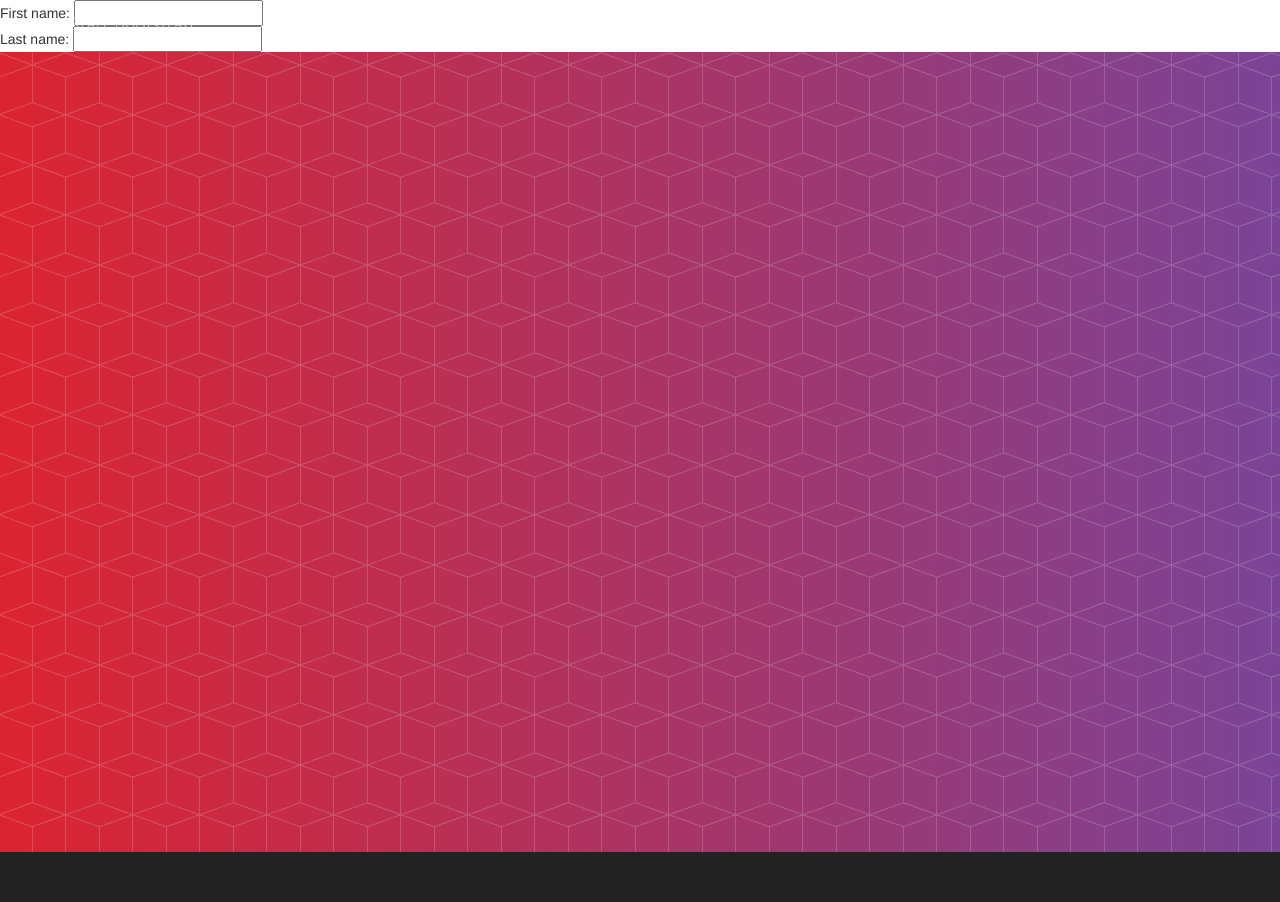
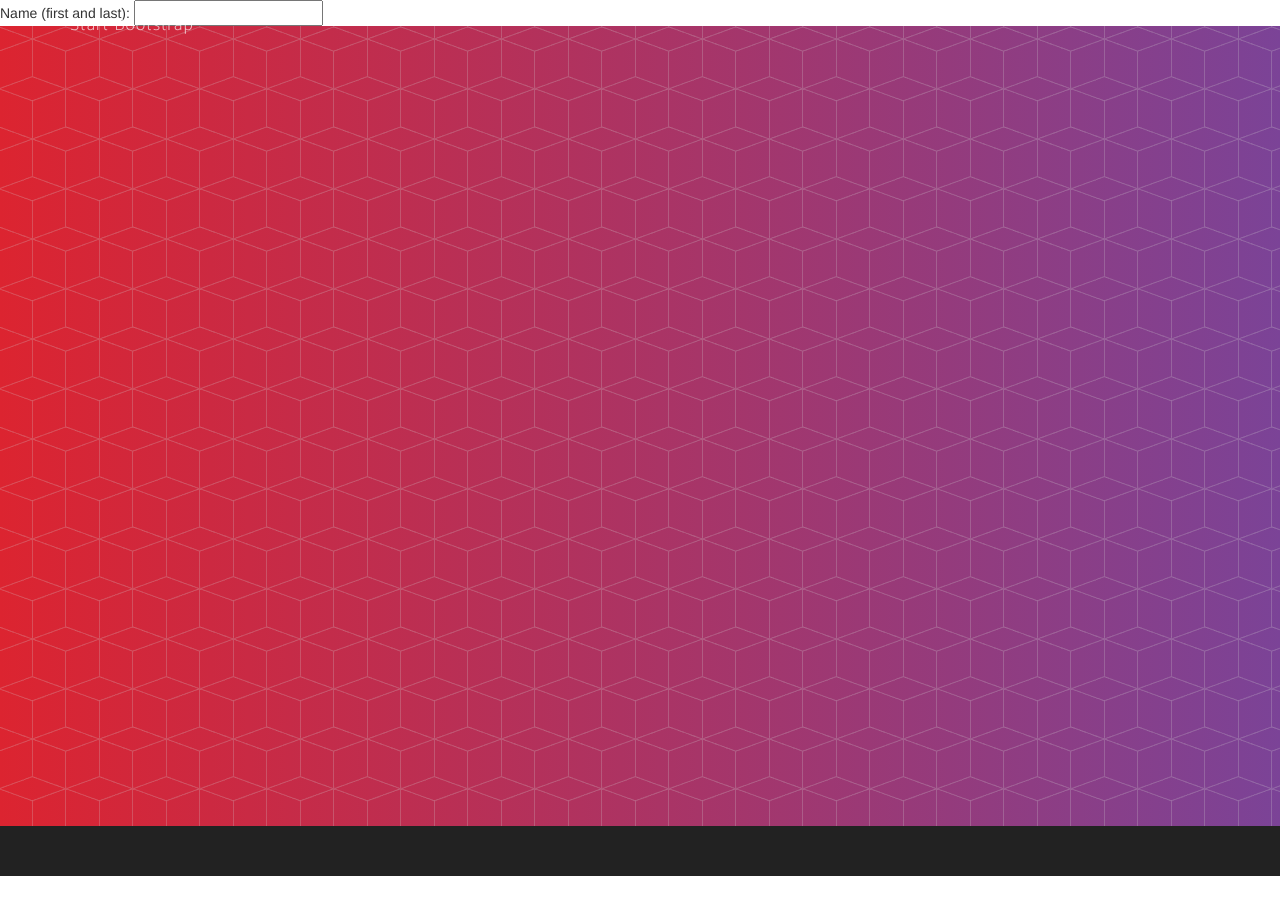
Before and after one commit to ankitasharma1/nearest-car-front-end, a website: page startbootstrap-new-age-gh-pages/index.html in a window 1280 px wide. After the commit the page ends 876 px from the top, so only its background shows below. Drawn offline with nearby package versions, Linux system fonts and the light colour scheme; a web font is replaced by a local one.

Commit message:
name
not first and last, just one entry

```diff
--- a/startbootstrap-new-age-gh-pages/index.html
+++ b/startbootstrap-new-age-gh-pages/index.html
@@ -49,9 +49,7 @@
         <!-- /.container-fluid -->
     </nav>
     <form >
-        First name:  <input type="text" name="first_name" />
-        <br>
-        Last name:  <input type="text" name="last_name" />
+        Name (first and last):  <input type="text" name="name" />
     </form>
         <header>
         <div class="container">
```
